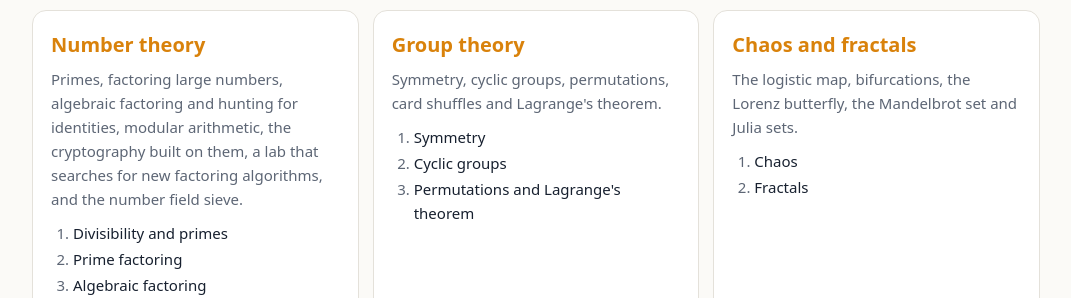
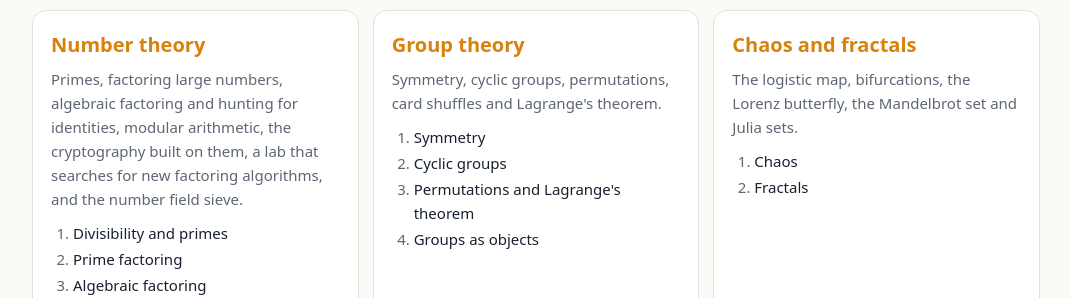
Before and after one commit to cascala/igalileo, a plain HTML site: page site/index.html in a window 1280 px wide. Shown: the part 1800-2098 px from the top of the page, without its empty margins (104-1175 px from the left). Drawn offline with Linux system fonts and the light colour scheme.

Commit message:
Group theory lesson 4: groups as objects (quotients, classes, isomorphism, Sylow, presentations, solvable groups and the quintic)
Co-Authored-By: Claude Opus 5.5 <noreply@anthropic.com>
Claude-Session: https://claude.ai/code/session_01U2rdDZkoeKH8GFJXcaknNh

```diff
--- a/site/index.html
+++ b/site/index.html
@@ -138,7 +138,7 @@ isprime(2^127 - 1)</pre></div>
       <div class="card">
         <h3><a href="playground/#lesson/group-theory/01-symmetry">Group theory</a></h3>
         <p>Symmetry, cyclic groups, permutations, card shuffles and Lagrange&#x27;s theorem.</p>
-        <ol><li><a href="playground/#lesson/group-theory/01-symmetry">Symmetry</a></li><li><a href="playground/#lesson/group-theory/02-cyclic-groups">Cyclic groups</a></li><li><a href="playground/#lesson/group-theory/03-permutations-and-lagrange">Permutations and Lagrange&#x27;s theorem</a></li></ol>
+        <ol><li><a href="playground/#lesson/group-theory/01-symmetry">Symmetry</a></li><li><a href="playground/#lesson/group-theory/02-cyclic-groups">Cyclic groups</a></li><li><a href="playground/#lesson/group-theory/03-permutations-and-lagrange">Permutations and Lagrange&#x27;s theorem</a></li><li><a href="playground/#lesson/group-theory/04-groups-as-objects">Groups as objects</a></li></ol>
       </div>
       <div class="card">
         <h3><a href="playground/#lesson/chaos/01-chaos">Chaos and fractals</a></h3>
```
Also changed, not shown: examples/README.md, examples/group-theory/README.md, 4 other files.
